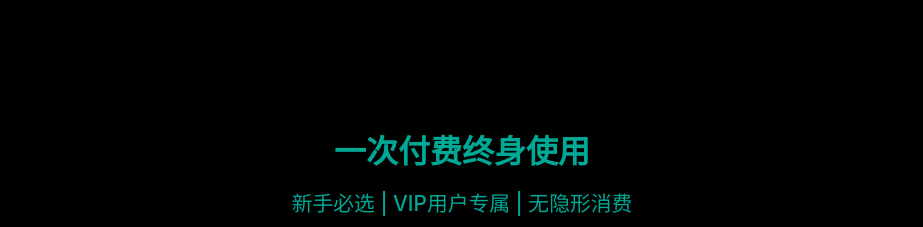
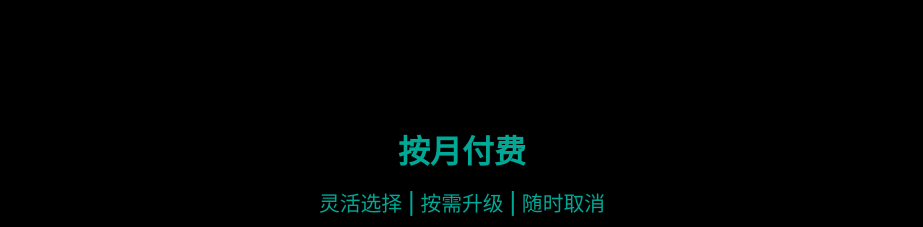
Before and after one commit to weizzmt/openclaw-demo, a plain HTML site: page home.html in a window 1280 px wide. Shown: the part 3520-3747 px from the top of the page, without its empty margins (178-1101 px from the left). Drawn offline with Linux system fonts and the light colour scheme.

Commit message:
Update home.html

```diff
--- a/home.html
+++ b/home.html
@@ -150,7 +150,7 @@
     <!-- =============== 价格 =============== -->
     <section id="price" class="section">
         <!-- 一次性付费 -->
-        <h2 class="section-title">一次付费终身使用</h2>
+        <!-- <h2 class="section-title">一次付费终身使用</h2>
         <p class="subtitle">新手必选 | VIP用户专属 | 无隐形消费</p>
         <div class="packages">
             <div class="package-card">
@@ -171,7 +171,7 @@
                 <p class="card-desc"><strong>核心服务：</strong>按需定制 + 专属功能开发 + 优先服务</p>
                 <p class="card-desc">高端定制，一对一沟通需求</p>
             </div>
-        </div>
+        </div> -->
 
         <!-- 按月付费 -->
         <h2 class="section-title">按月付费</h2>
```
